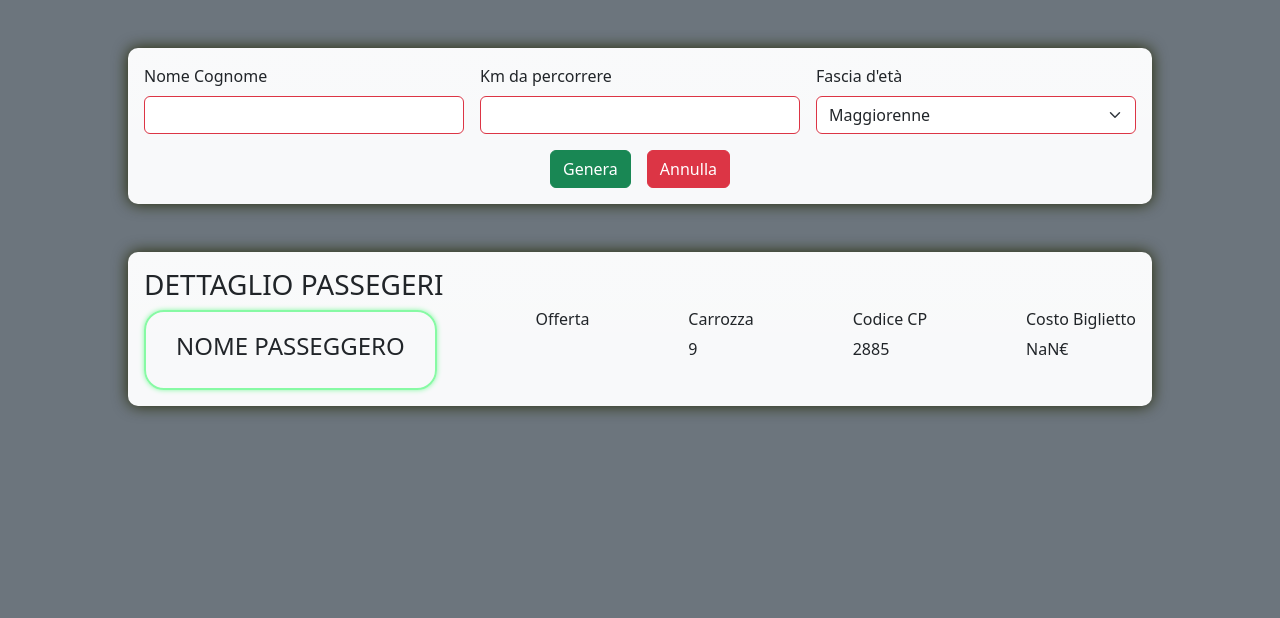
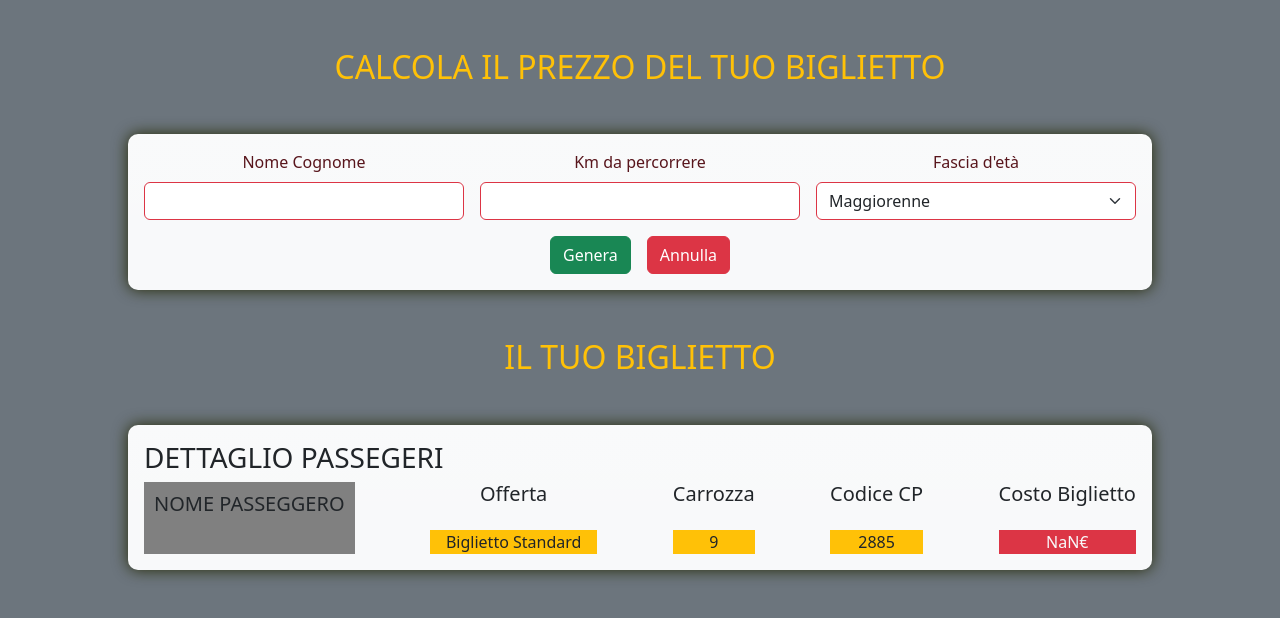
Before and after one commit to Lucianor01/js-biglietto-treno-form, a plain HTML site: page index.html in a window 1280 px wide. Both pictures are taken after a click on the button "Genera". Drawn offline with nearby package versions, Linux system fonts and the light colour scheme.

Commit message:
Esercizio-completato

```diff
--- a/assets/css/style.css
+++ b/assets/css/style.css
@@ -1,18 +1,11 @@
 .container{
     width: 80%;
-    /* position: absolute;
-    top: 50%;
-    left: 50%;
-    transform: translate(-50%, -50%); */
     border-radius: 10px;
     box-shadow: 0 0 15px rgb(37, 41, 6);
-    animation: mymove 4s infinite;
 }
 
 .nome-passegero{
-    padding: 20px 30px;
+    padding: 10px;
     text-align: center;
-    border: 2px solid rgb(135, 250, 164);
-    border-radius: 20px;
-    box-shadow: 0 0 5px rgb(135, 250, 164);
+    background-color: gray;
 }
--- a/assets/js/main.js
+++ b/assets/js/main.js
@@ -25,38 +25,26 @@ function prezzoViaggio() {
 
     let prezzoBiglietto = km * prezzoKm;
 
-    let totale = prezzoBiglietto
-
-    let costoTotale = `${(totale.toFixed(2))}€`
+    let totale = prezzoBiglietto;
 
     let numeroRandom = Math.floor(Math.random() * 10) + 1;
 
     let numeroRandom2 = Math.floor(Math.random() * 9999) + 1;
 
+    if (etaPersona == 'minorenne') {
+        totale *= 0.80;
+        offerta = 'Biglietto Under 18';
 
-
-    eta.addEventListener('click',
-
-    function(){
-        let eta = etaPersona.value;
-        if (eta == maggiorenne) {
-            totale *= 0.80;
-
-        }
+    } else if (etaPersona == 'over65') {
+        totale *= 0.60;
+        offerta = 'Biglietto Over 65';
+    } else {
+        offerta = 'Biglietto Standard';
     }
 
-    )
-
-
-
-    if (etaPersona < 18) {
-        totale *= 0.80;
-
-    } else if (etaPersona > 65) {
-        totale *= 0.60;
-    }
-
+    let costoTotale = `${(totale.toFixed(2))}€`
     document.getElementById('nomePassegero').innerHTML = nomeCognome
+    document.getElementById('offerta').innerHTML = offerta
     document.getElementById('carrozza').innerHTML = numeroRandom
     document.getElementById('codiceCP').innerHTML = numeroRandom2
     document.getElementById('risultato').innerHTML = costoTotale;
--- a/index.html
+++ b/index.html
@@ -12,8 +12,10 @@
 </head>
 
 <body class="bg-secondary">
+
+    <h2 class="text-center pt-5 text-warning">CALCOLA IL PREZZO DEL TUO BIGLIETTO</h2>
     <!-- FORM -->
-    <div class="container bg-light bg-gradient mt-5 p-3" id="reset">
+    <div class="container bg-light bg-gradient mt-5 p-3 text-center text-danger-emphasis" id="reset">
         <div class="row g-3 mb-3 ">
             <div class="col-md-4">
                 <label for="nomeCognome" class="form-label">Nome Cognome</label>
@@ -38,29 +40,30 @@
         </div>
 
     </div>
-
+    <h2 class="text-center pt-5 text-warning">IL TUO BIGLIETTO</h2>
+    <!-- CONTAINER DETTAGLIO PASSEGERI -->
     <div class="container bg-light bg-gradient mt-5 p-3">
         <h3>DETTAGLIO PASSEGERI</h3>
-        <div class="d-flex justify-content-between">
+        <div class="d-flex justify-content-between text-center">
             <div class="nome-passegero">
-                <h4>NOME PASSEGGERO</h4>
-                <h6 id="nomePassegero"></h6>
+                <h5>NOME PASSEGGERO</h5>
+                <h6 id="nomePassegero" class="text-warning"></h6>
             </div>
             <div>
-                <h6>Offerta</h6>
-                <span id="offerta"></span>
+                <h5>Offerta</h5>
+                <span id="offerta" class="mt-4 d-block bg-warning px-3"></span>
             </div>
             <div>
-                <h6>Carrozza</h6>
-                <span id="carrozza"></span>
+                <h5>Carrozza</h5>
+                <span id="carrozza" class="mt-4 d-block bg-warning"></span>
             </div>
             <div>
-                <h6>Codice CP</h6>
-                <span id="codiceCP"></span>
+                <h5>Codice CP</h5>
+                <span id="codiceCP" class="mt-4 d-block bg-warning"></span>
             </div>
             <div>
-                <h6>Costo Biglietto</h6>
-                <span id="risultato"></span>
+                <h5>Costo Biglietto</h5>
+                <span id="risultato" class="text-light mt-4 d-block bg-danger"></span>
             </div>
         </div>
 
```
